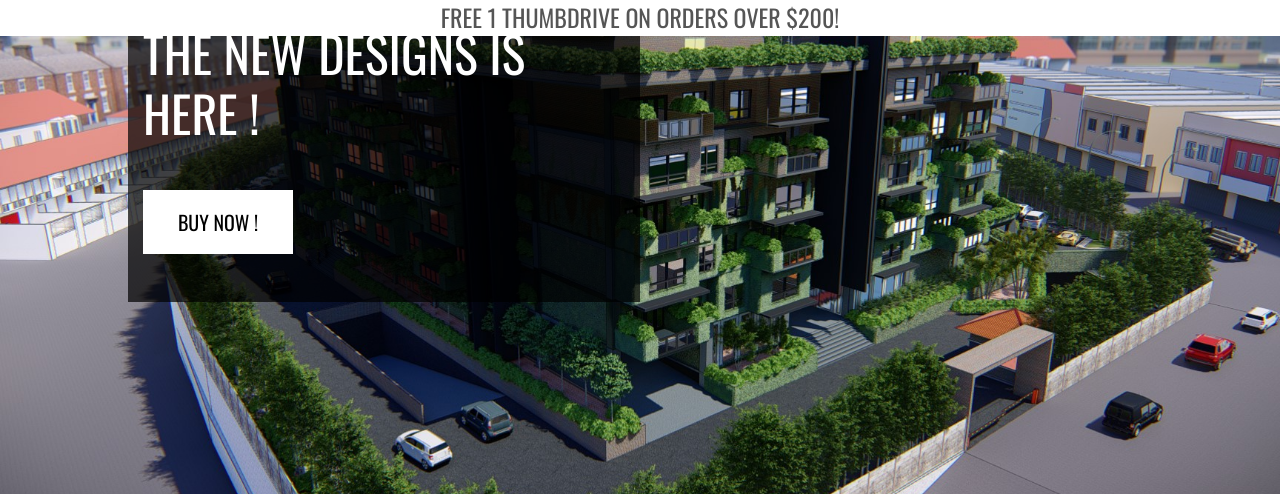
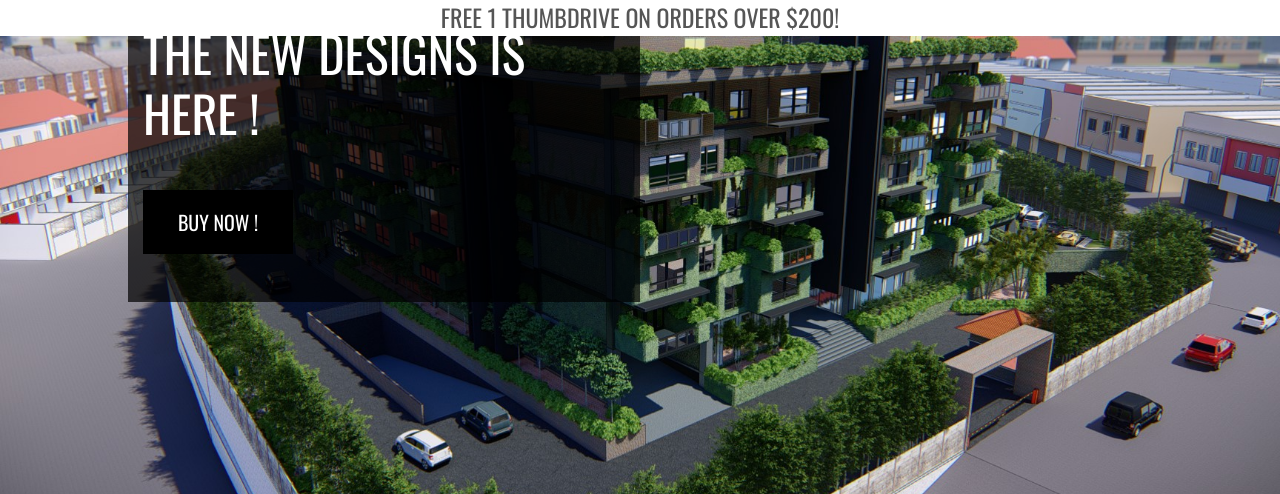
Before and after one commit to kugared94/E-commerce-project, a Django app: page / in a window 1280 px wide. Shown: the part 166-660 px from the top of the page. Run offline with Django 3.2, Linux system fonts and the light colour scheme; some libraries are stand-ins or nearby versions.

Commit message:
settle all the error

```diff
--- a/static/css/base.css
+++ b/static/css/base.css
@@ -18,6 +18,10 @@ body {
     height: 1.5rem;
     width: 1.5rem;
 }
+
+.header-container-main-page {
+        padding-top: 300px;
+    }
 
 .logo-font {
     text-transform: uppercase;
@@ -293,17 +297,17 @@ input[name='q']::placeholder {
         padding-top: 60px;
     }
 
-    .buy-now-button {
-        background: rgb(255, 255, 255);
-        color: rgb(0, 0, 0);
-        min-width: 150px;
-    }
-
     .display-4.display-4 {
         font-size: 50px;
         font-weight: 300;
         line-height: 1.2;
         padding-top: 20px;
+    }
+
+    .buy-now-button {
+        background: rgb(0, 0, 0);
+        color: rgb(255, 255, 255);
+        min-width: 150px;
     }
 }
 
@@ -365,8 +369,8 @@ input[name='q']::placeholder {
     }
 
     .buy-now-button {
-        background: rgb(255, 255, 255);
-        color: rgb(0, 0, 0);
+        background: rgb(0, 0, 0);
+        color: rgb(255, 255, 255);
         min-width: 150px;
     }
 }
```
